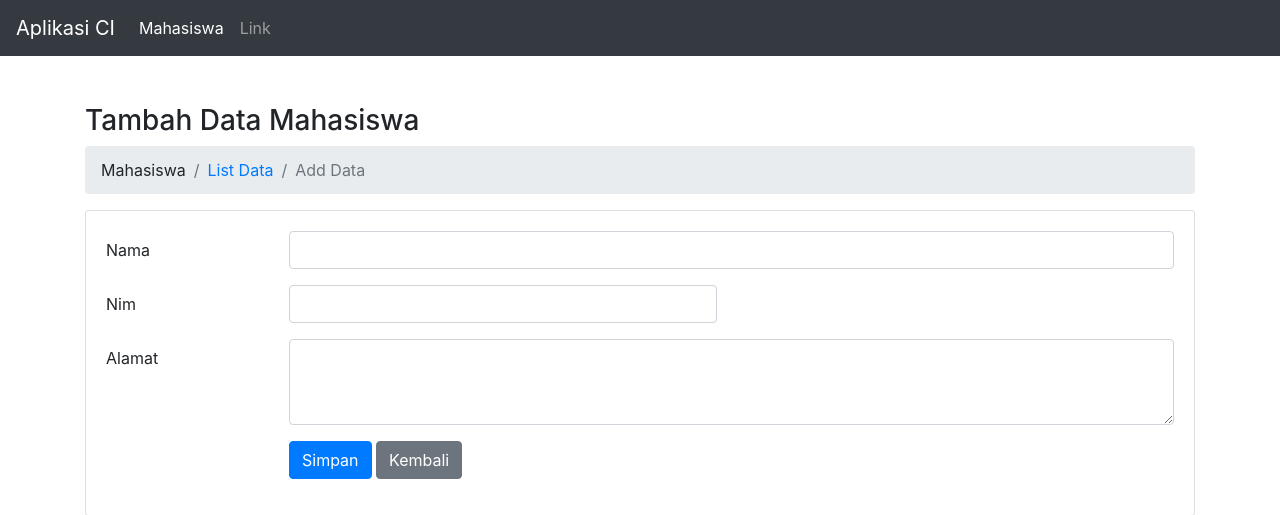
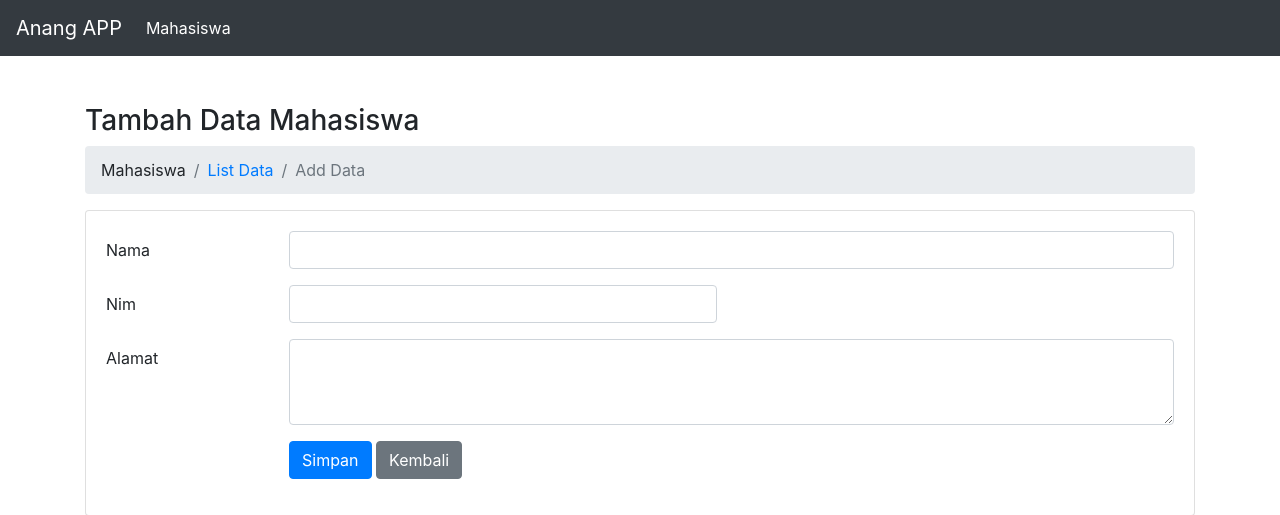
Before and after one commit to Anangprasetya/post-rweb-ci, a CodeIgniter app: page /post-rweb/index.php/mahasiswa/add in a window 1280 px wide. Shown: the top 515 px of the page. Run offline with CodeIgniter, Linux system fonts and the light colour scheme; some libraries are stand-ins or nearby versions.

Commit message:
merapikan interface

```diff
--- a/application/views/layouts/menu.php
+++ b/application/views/layouts/menu.php
@@ -1,6 +1,6 @@
 <nav class="navbar navbar-expand-md bg-dark navbar-dark">
     <!-- Brand -->
-    <a class="navbar-brand" href="#">Aplikasi CI</a>
+    <a class="navbar-brand" href="<?= base_url() ?>">Anang APP</a>
 
     <!-- Toggler/collapsibe Button -->
     <button class="navbar-toggler" type="button" data-toggle="collapse" data-target="#collapsibleNavbar">
@@ -13,9 +13,6 @@
             <li class="nav-item active">
                 <a class="nav-link" href="<?= base_url('mahasiswa'); ?>">Mahasiswa</a>
             </li>
-            <li class="nav-item">
-                <a class="nav-link" href="#">Link</a>
-            </li>
         </ul>
     </div>
 </nav>
```
Also changed, not shown: 1 other file.
